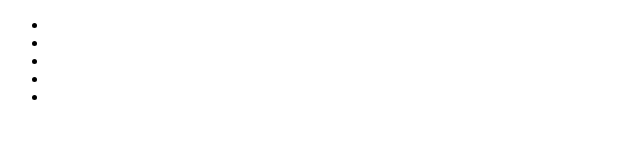
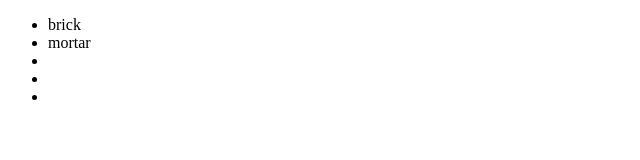
Before and after one commit to paulmayson/newGitTest, a plain HTML site: page index.html in a window 1280 px wide. Shown: the full height of the page, 0-640 px from the left. Drawn offline with Linux system fonts and the light colour scheme.

Commit message:
added line items

```diff
--- a/index.html
+++ b/index.html
@@ -6,8 +6,8 @@
 <body>
 	<div>
 		<ul>
-			<li></li>
-			<li></li>
+			<li>brick</li>
+			<li>mortar</li>
 			<li></li>
 			<li></li>
 			<li></li>
```
